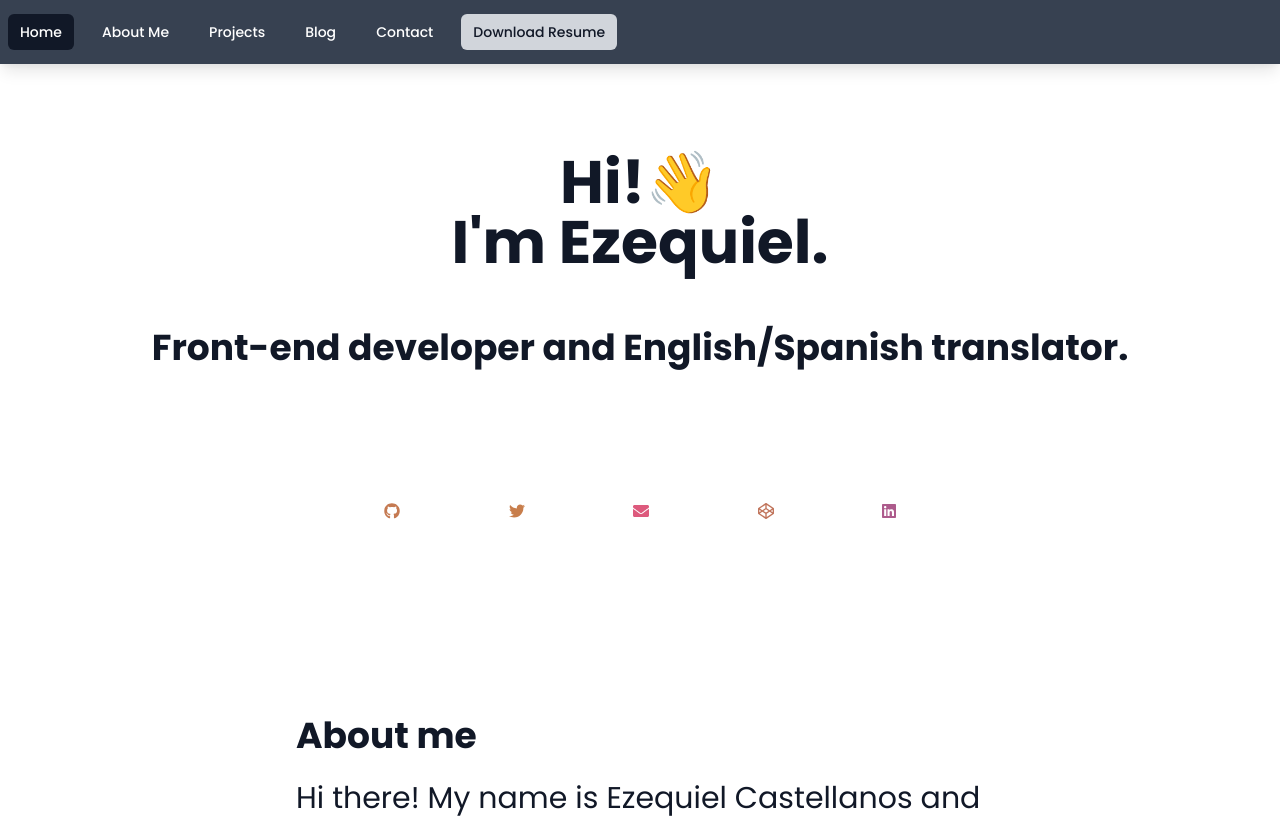
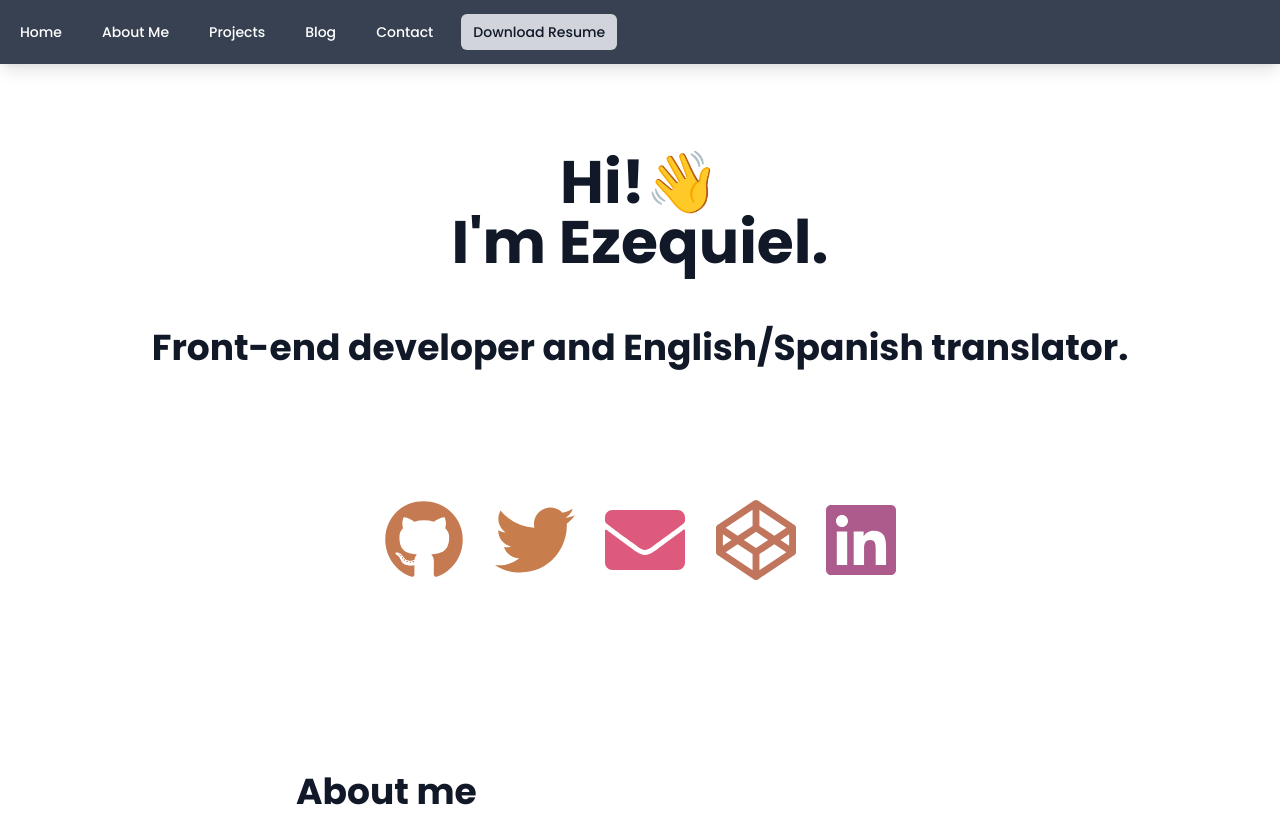
Before and after one commit to EzequielCaste/personal-site, a Next.js app: page / in a window 1280 px wide. Shown: the top 818 px of the page. Built offline with nearby package versions, Linux system fonts and the light colour scheme; what @tailwindcss/typography would draw is missing.

Commit message:
set icon size with fontAwesome

```diff
--- a/components/Links.js
+++ b/components/Links.js
@@ -18,17 +18,29 @@ export const Links = () => {
             rel="noopener noreferrer"
             target="_blank"
           >
-            <FontAwesomeIcon className="w-14 animate-icons" icon={faGithub} />
+            <FontAwesomeIcon
+              size="5x"
+              className="animate-icons"
+              icon={faGithub}
+            />
           </a>
           <a
             href="https://twitter.com/Ezequiel_Caste"
             rel="noopener noreferrer"
             target="_blank"
           >
-            <FontAwesomeIcon className="w-14 animate-icons" icon={faTwitter} />
+            <FontAwesomeIcon
+              size="5x"
+              className="animate-icons"
+              icon={faTwitter}
+            />
           </a>
           <a href="mailto:ezequiel.caste@gmail.com">
-            <FontAwesomeIcon className="w-14 animate-icons" icon={faEnvelope} />
+            <FontAwesomeIcon
+              size="5x"
+              className="animate-icons"
+              icon={faEnvelope}
+            />
           </a>
           <a
             href="https://codepen.io/ezequiel_/"
@@ -36,14 +48,22 @@ export const Links = () => {
             rel="noopener noreferrer"
             target="_blank"
           >
-            <FontAwesomeIcon className="w-14 animate-icons" icon={faCodepen} />
+            <FontAwesomeIcon
+              size="5x"
+              className="animate-icons"
+              icon={faCodepen}
+            />
           </a>
           <a
             href="https://www.linkedin.com/in/ezequiel-castellanos-a9ab6b1b8/"
             rel="noopener noreferrer"
             target="_blank"
           >
-            <FontAwesomeIcon className="w-14 animate-icons" icon={faLinkedin} />
+            <FontAwesomeIcon
+              size="5x"
+              className="animate-icons"
+              icon={faLinkedin}
+            />
           </a>
         </div>
       </div>
--- a/components/Projects.js
+++ b/components/Projects.js
@@ -10,11 +10,7 @@ export const Projects = () => {
       </h2>
       <div className="grid md:grid-cols-3 gap-6">
         {projects.map((project) => (
-          <ProjectCard
-            key={project.name}
-            project={project}
-            key={project.title}
-          />
+          <ProjectCard key={project.name} project={project} />
         ))}
       </div>
     </div>
--- a/components/layout.js
+++ b/components/layout.js
@@ -1,4 +1,4 @@
-import {HOME_OG_IMAGE_URL, GITHUB_REPOSITORY} from '../lib/constants';
+import {GITHUB_REPOSITORY} from '../lib/constants';
 import Head from 'next/head';
 import {Navbar} from '../components/navbar';
 import {Twitter} from './Twitter';
@@ -9,44 +9,6 @@ import {faLinkedin, faTwitterSquare} from '@fortawesome/free-brands-svg-icons';
 export default function Layout({preview, children}) {
   return (
     <>
-      <Head>
-        <link
-          rel="apple-touch-icon"
-          sizes="180x180"
-          href="/favicon/apple-touch-icon.png"
-        />
-        <link
-          rel="icon"
-          type="image/png"
-          sizes="32x32"
-          href="/favicon/favicon-32x32.png"
-        />
-        <link
-          rel="icon"
-          type="image/png"
-          sizes="16x16"
-          href="/favicon/favicon-16x16.png"
-        />
-        {/* <link rel="manifest" href="/favicon/site.webmanifest" /> */}
-        <link rel="mask-icon" href="icon.svg" color="#000000" />
-        <link rel="shortcut icon" href="favicon.ico" />
-        <meta name="msapplication-TileColor" content="#000000" />
-        <meta
-          name="msapplication-config"
-          content="/favicon/browserconfig.xml"
-        />
-        <meta name="theme-color" content="#000" />
-
-        <link rel="preconnect" href="https://fonts.gstatic.com" />
-        <link
-          href="https://fonts.googleapis.com/css2?family=Poppins:wght@400;500;600;700&display=swap"
-          rel="stylesheet"
-        ></link>
-
-        <link rel="alternate" type="application/rss+xml" href="/feed.xml" />
-        <meta name="description" content="This is my personal website" />
-        <meta property="og:image" content={HOME_OG_IMAGE_URL} />
-      </Head>
       <Navbar />
       <div className="text-gray-900 mx-auto w-full lg:py-0 my-10 md:my-auto">
         <main>{children}</main>
@@ -55,14 +17,15 @@ export default function Layout({preview, children}) {
       <footer className="text-center bg-gray-300 bg-accent-1 border-t border-accent-2">
         <div className="container mx-auto p-3 flex justify-between">
           <div className="">
-            2020 Ezequiel Castellanos{' '}
+            &copy; 2020 Ezequiel Castellanos{' '}
             <a
               href="https://twitter.com/Ezequiel_Caste"
               rel="noopener noreferrer"
               target="_blank"
             >
               <FontAwesomeIcon
-                className="w-4 text-gray-700"
+                size="md"
+                className="text-gray-700"
                 icon={faTwitterSquare}
               />
 
@@ -74,7 +37,8 @@ export default function Layout({preview, children}) {
               target="_blank"
             >
               <FontAwesomeIcon
-                className="w-4 text-gray-700"
+                size="md"
+                className="text-gray-700"
                 icon={faLinkedin}
               />
             </a>
--- a/components/navbar.js
+++ b/components/navbar.js
@@ -61,7 +61,7 @@ export const Navbar = () => {
                 <Link href="/">
                   <a
                     className={`text-white px-3 py-2 hover:bg-gray-900 rounded-md text-sm font-medium ${
-                      router.pathname === '/' && 'bg-gray-900'
+                      router.pathname === '/' && 'hover:bg-gray-900'
                     }`}
                   >
                     Home
--- /dev/null
+++ b/lib/ga/index.js
@@ -0,0 +1,11 @@
+// log the pageview with their URL
+export const pageview = (url) => {
+  window.gtag('config', process.env.NEXT_PUBLIC_GOOGLE_ANALYTICS, {
+    page_path: url,
+  });
+};
+
+// log specific events happening.
+export const event = ({action, params}) => {
+  window.gtag('event', action, params);
+};
--- a/pages/_app.js
+++ b/pages/_app.js
@@ -1,7 +1,21 @@
-import '../styles/globals.css'
+import {useEffect} from 'react';
+import '../styles/globals.css';
+import {useRouter} from 'next/router';
 
-function MyApp({ Component, pageProps }) {
-  return <Component {...pageProps} />
+import * as ga from '../lib/ga';
+
+function MyApp({Component, pageProps}) {
+  const router = useRouter();
+  useEffect(() => {
+    const handleRouteChange = (url) => {
+      ga.pageview(url);
+    };
+    router.events.on('routerChangeComplete', handleRouteChange);
+    return () => {
+      router.events.off('routeChangeComplete', handleRouteChange);
+    };
+  }, [router.events]);
+  return <Component {...pageProps} />;
 }
 
-export default MyApp
+export default MyApp;
--- /dev/null
+++ b/pages/_document.js
@@ -0,0 +1,71 @@
+import Document, {Html, Head, Main, NextScript} from 'next/document';
+import {HOME_OG_IMAGE_URL} from '../lib/constants';
+
+class MyDocument extends Document {
+  render() {
+    return (
+      <Html>
+        <Head>
+          <link
+            rel="apple-touch-icon"
+            sizes="180x180"
+            href="/favicon/apple-touch-icon.png"
+          />
+          <link
+            rel="icon"
+            type="image/png"
+            sizes="32x32"
+            href="/favicon/favicon-32x32.png"
+          />
+          <link
+            rel="icon"
+            type="image/png"
+            sizes="16x16"
+            href="/favicon/favicon-16x16.png"
+          />
+          {/* Global Site Tag (gtag.js) - Google Analytics */}
+          <script
+            async
+            src={`https://www.googletagmanager.com/gtag/js?id=${process.env.NEXT_PUBLIC_GOOGLE_ANALYTICS}`}
+          />
+          <script
+            dangerouslySetInnerHTML={{
+              __html: `
+            window.dataLayer = window.dataLayer || [];
+            function gtag(){dataLayer.push(arguments);}
+            gtag('js', new Date());
+            gtag('config', '${process.env.NEXT_PUBLIC_GOOGLE_ANALYTICS}', {
+              page_path: window.location.pathname,
+            });
+          `,
+            }}
+          />
+          <link rel="mask-icon" href="icon.svg" color="#000000" />
+          <link rel="shortcut icon" href="favicon.ico" />
+          <meta name="msapplication-TileColor" content="#000000" />
+          <meta
+            name="msapplication-config"
+            content="/favicon/browserconfig.xml"
+          />
+          <meta name="theme-color" content="#000" />
+
+          <link rel="preconnect" href="https://fonts.gstatic.com" />
+          <link
+            href="https://fonts.googleapis.com/css2?family=Poppins:wght@400;500;600;700&display=swap"
+            rel="stylesheet"
+          ></link>
+
+          <link rel="alternate" type="application/rss+xml" href="/feed.xml" />
+          <meta name="description" content="This is my personal website" />
+          <meta property="og:image" content={HOME_OG_IMAGE_URL} />
+        </Head>
+        <body>
+          <Main />
+          <NextScript />
+        </body>
+      </Html>
+    );
+  }
+}
+
+export default MyDocument;
```
